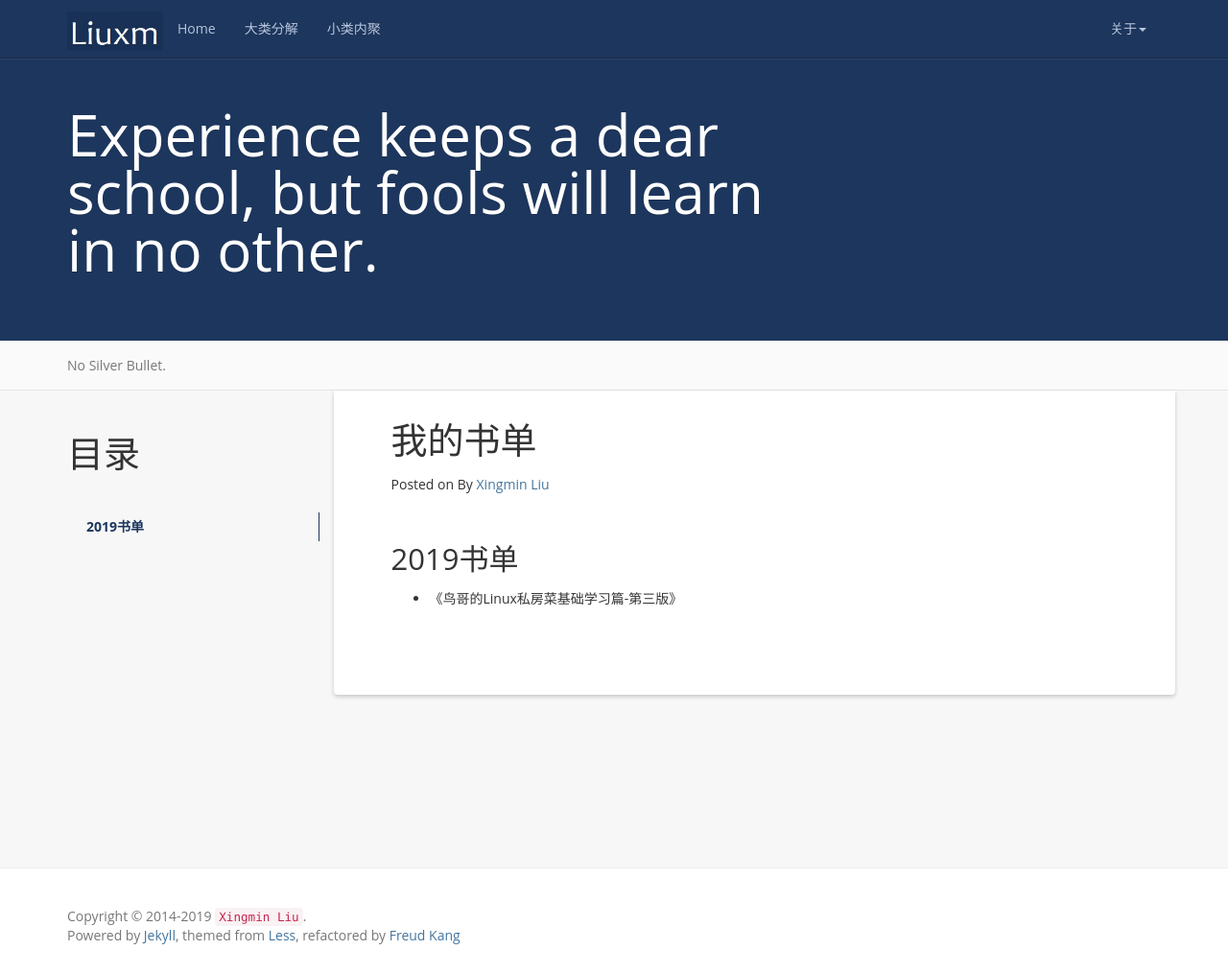
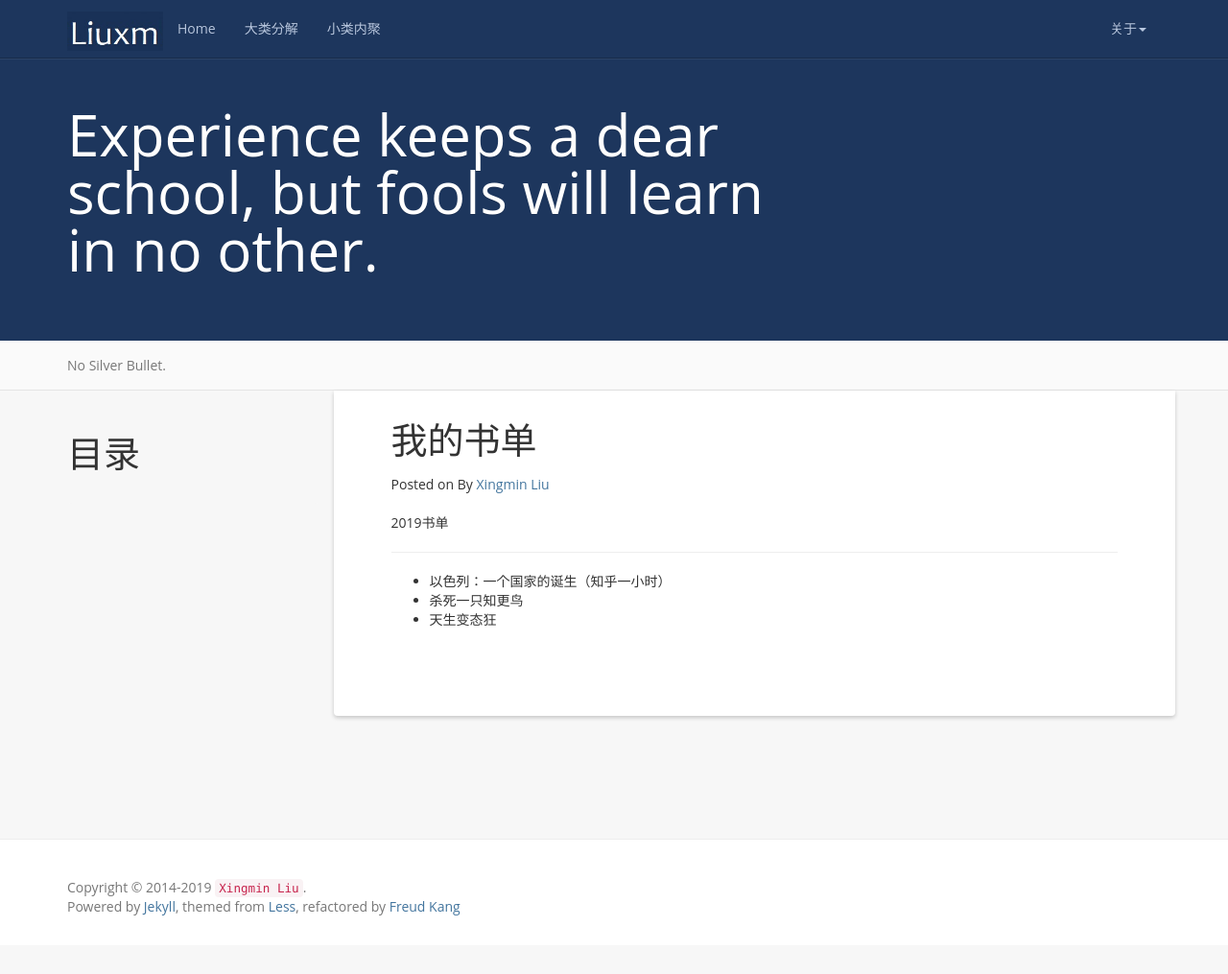
Before and after one commit to liuxm0239/XY_blog, a Jekyll site: the page built from books.md, in a window 1280 px wide and 1015 px high. Shown: the whole window at 96% size. Built offline with Jekyll 4.4.1, drawn with Linux system fonts in a browser that asks for light colours; nearby versions of some CDN libraries; a script that is not in the unit is left out; comment, search, counter and statistics services are not loaded.

Commit message:
update(books.md): add new

```diff
--- a/books.md
+++ b/books.md
@@ -7,8 +7,10 @@ permalink: /books/
 * content
 {:toc}
 
+2019书单
 
-2019书单
 -----------------------------------------------------------------
 
-+ 《鸟哥的Linux私房菜基础学习篇-第三版》
+* 以色列：一个国家的诞生（知乎一小时）
+* 杀死一只知更鸟
+* 天生变态狂
```
